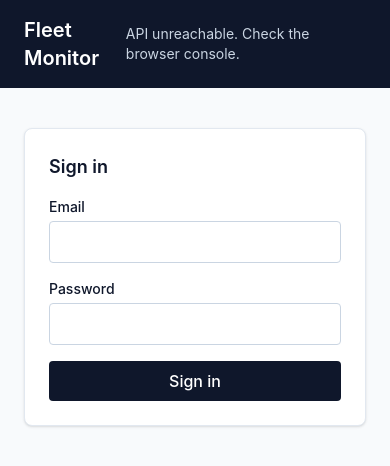
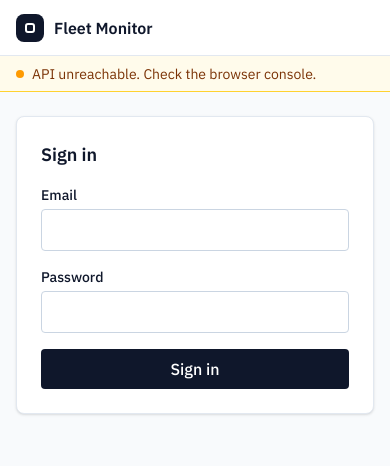
Before and after one commit to Aash55/iot-fleet-monitor, a React (Vite) app in the folder web/: page /login in a window 390 px wide. Shown: the top 466 px of the page. Built offline with nearby package versions, Linux system fonts and the light colour scheme; no server answers.

Commit message:
web: P8-a top bar redesign (IBM Plex, health tone, mobile health row)

```diff
--- a/web/index.html
+++ b/web/index.html
@@ -1,4 +1,4 @@
-<!-- web/index.html -> ye f-step P6.4-f1 pe daalni hai (title "web" -> "IoT Fleet Monitor") -->
+<!-- web/index.html -> ye f-step P8-a pe daalni hai (P6.4-f1: title; P8-a: IBM Plex Sans font) -->
 <!doctype html>
 <html lang="en">
   <head>
@@ -6,6 +6,11 @@
     <link rel="icon" type="image/svg+xml" href="/favicon.svg" />
     <meta name="viewport" content="width=device-width, initial-scale=1.0" />
     <title>IoT Fleet Monitor</title>
+    <!-- P8-a: design ka font. preconnect = font server se connection pehle hi khol lo.
+         display=swap = font aane tak system font dikhao, text chhupao mat. -->
+    <link rel="preconnect" href="https://fonts.googleapis.com" />
+    <link rel="preconnect" href="https://fonts.gstatic.com" crossorigin />
+    <link rel="stylesheet" href="https://fonts.googleapis.com/css2?family=IBM+Plex+Sans:wght@400;500;600&display=swap" />
   </head>
   <body>
     <div id="root"></div>
--- a/web/src/App.jsx
+++ b/web/src/App.jsx
@@ -1,12 +1,14 @@
-// web/src/App.jsx  -> ye f-step 3 pe daalni hai (P3.3: /devices/:id route)
+// web/src/App.jsx  -> ye f-step P8-a pe daalni hai (P3.3: /devices/:id route; P8-a: TopBar + naya page container)
 import { Suspense, lazy, useCallback, useEffect, useState } from 'react'
-import { Link, Navigate, Route, Routes, useLocation, useNavigate } from 'react-router'
+import { Navigate, Route, Routes, useLocation, useNavigate } from 'react-router'
 import { useQueryClient } from '@tanstack/react-query'
 import { getHealth, getMe } from './api.js'
 import { readToken, saveToken, clearToken } from './auth.js'
+import { HEALTH_CHECKING } from './health.js'
 import LoginForm from './LoginForm.jsx'
 import DevicesList from './DevicesList.jsx'
 import RequireAuth from './RequireAuth.jsx'
+import TopBar from './TopBar.jsx'
 
 // Recharts bhaari hai (~350 kB). Chart sirf device page pe chahiye, isliye wo page alag
 // file (chunk) mein banta hai aur tabhi download hota hai jab koi device kholo.
@@ -14,7 +16,7 @@ import RequireAuth from './RequireAuth.jsx'
 const DeviceDetail = lazy(() => import('./DeviceDetail.jsx'))
 
 export default function App() {
-  const [apiStatus, setApiStatus] = useState('Checking API...')
+  const [apiStatus, setApiStatus] = useState(HEALTH_CHECKING)
   const [session, setSession] = useState(() => {
     const token = readToken()
     return token ? { token, user: null } : null
@@ -58,25 +60,11 @@ export default function App() {
 
   return (
     <div className="min-h-screen bg-slate-50 text-slate-900">
-      <header className="flex items-center justify-between bg-slate-900 px-6 py-4 text-white">
-        <Link to="/devices" className="text-xl font-semibold hover:text-slate-300">
-          Fleet Monitor
-        </Link>
-        <div className="flex items-center gap-4">
-          <p className="text-sm text-slate-300">{apiStatus}</p>
-          {session && (
-            <button
-              type="button"
-              onClick={handleLogout}
-              className="rounded border border-slate-500 px-3 py-1 text-sm hover:bg-slate-800"
-            >
-              Log out
-            </button>
-          )}
-        </div>
-      </header>
+      {/* Login page pe session nahi -> onLogout undefined -> Log out button nahi dikhta */}
+      <TopBar apiStatus={apiStatus} onLogout={session ? handleLogout : undefined} />
 
-      <main className="mx-auto max-w-3xl px-6 py-10">
+      {/* P8-a: design ka container. max-w-5xl = 1024px. Phone pe px-4 py-6, 640px+ pe px-6 py-8. */}
+      <main className="mx-auto max-w-5xl px-4 py-6 sm:px-6 sm:py-8">
         <Routes>
           <Route
             path="/login"
--- /dev/null
+++ b/web/src/TopBar.jsx
@@ -0,0 +1,83 @@
+// web/src/TopBar.jsx  -> ye f-step P8-a pe daalni hai (NAYI file - Claude Design top bar)
+// Pehle ye sab App.jsx ke andar ek kaala header tha. Ab safed bar, aur health ka rang
+// uske matlab se (health.js). Desktop (sm = 640px+) pe health bar ke andar; phone pe bar
+// mein jagah nahi, to health bar ke NEECHE alag patti mein.
+import { Link } from 'react-router'
+import { healthTone } from './health.js'
+
+const FOCUS = 'focus-visible:outline-2 focus-visible:outline-offset-2 focus-visible:outline-blue-600'
+
+// Dot ka rang tone se. checking = khaali gola (abhi pata nahi), baaki bhare hue.
+const DOT = {
+  ok: 'size-2 rounded-full bg-slate-400',
+  checking: 'size-2 rounded-full border-[1.5px] border-slate-400',
+  warn: 'size-2 rounded-full bg-amber-500',
+}
+
+// Desktop: warn ho to amber "pill" (goli jaisa dabba), warna sirf dot + text.
+const DESKTOP = {
+  ok: 'text-slate-600',
+  checking: 'text-slate-500',
+  warn: 'h-7 rounded-full bg-amber-50 px-2.5 text-amber-900 ring-1 ring-amber-300 ring-inset',
+}
+
+function HealthText({ status, tone }) {
+  return (
+    <>
+      <span aria-hidden="true" className={`flex-none ${DOT[tone]}`} />
+      {status}
+    </>
+  )
+}
+
+export default function TopBar({ apiStatus, onLogout }) {
+  const tone = healthTone(apiStatus)
+
+  return (
+    <>
+      <header className="flex h-14 items-center justify-between border-b border-slate-200 bg-white px-4 sm:px-6">
+        <Link to="/devices" className={`flex items-center gap-2.5 rounded-md ${FOCUS}`}>
+          {/* Logo: kaala chokor, andar safed khaali chokor. Sirf sajawat -> aria-hidden. */}
+          <span aria-hidden="true" className="grid size-7 place-items-center rounded-lg bg-slate-900">
+            <span className="size-2.5 rounded-[3px] border-2 border-white" />
+          </span>
+          <span className="text-base font-semibold">Fleet Monitor</span>
+        </Link>
+
+        <div className="flex items-center gap-4">
+          <p role="status" className={`hidden items-center gap-2 text-sm sm:inline-flex ${DESKTOP[tone]}`}>
+            <HealthText status={apiStatus} tone={tone} />
+          </p>
+          {onLogout && (
+            <>
+              <span aria-hidden="true" className="hidden h-5 w-px bg-slate-200 sm:block" />
+              <button
+                type="button"
+                onClick={onLogout}
+                className={`h-11 rounded-lg border border-slate-300 bg-white px-3 text-sm font-medium text-slate-700 hover:bg-slate-50 sm:h-9 ${FOCUS}`}
+              >
+                Log out
+              </button>
+            </>
+          )}
+        </div>
+      </header>
+
+      {/* Phone ki health patti. sm:hidden = 640px+ pe gayab (upar wala dikhta hai). */}
+      <div
+        className={`flex h-9 items-center border-b px-4 sm:hidden ${
+          tone === 'warn' ? 'border-amber-300 bg-amber-50' : 'border-slate-200 bg-white'
+        }`}
+      >
+        <p
+          role="status"
+          className={`inline-flex items-center gap-2 text-sm ${
+            tone === 'warn' ? 'text-amber-900' : DESKTOP[tone]
+          }`}
+        >
+          <HealthText status={apiStatus} tone={tone} />
+        </p>
+      </div>
+    </>
+  )
+}
--- /dev/null
+++ b/web/src/health.js
@@ -0,0 +1,19 @@
+// web/src/health.js  -> ye f-step P8-a pe daalni hai (NAYI file)
+// Top bar ka health text (getHealth ka jawab) -> kaunsa rang dikhana hai.
+// Alag .js file kyun: pure function hai, `node --test` se bina browser ke test ho jaata hai
+// (chartData.js jaisa). Component file (.jsx) se sirf component export hone chahiye.
+
+export const HEALTH_CHECKING = 'Checking API...'
+// Ye text api.js ke getHealth() se AKSHAR-SHA-AKSHAR milna chahiye. Dono jagah test isi
+// string ko pakad ke rakhte hain (getHealth T1 + health.test.js), to ek badla to test tootega.
+export const HEALTH_OK = 'API ok, database ok'
+
+// 'ok'       -> slate (grey) dot. Hara NAHI: hara = device online, uska matlab alag hai.
+// 'checking' -> khaali (hollow) dot, abhi jawab nahi aaya.
+// 'warn'     -> amber. Database down, HTTP error, API unreachable - sab "dhyan do".
+//               Laal NAHI: laal sirf attack ke liye hai.
+export function healthTone(status) {
+  if (status === HEALTH_OK) return 'ok'
+  if (status === HEALTH_CHECKING) return 'checking'
+  return 'warn'
+}
--- a/web/src/index.css
+++ b/web/src/index.css
@@ -1 +1,16 @@
+/* web/src/index.css  -> ye f-step P8-a pe daalni hai (Claude Design redesign: font + page base) */
 @import "tailwindcss";
+
+/* Tailwind 4 mein theme CSS ke andar hi set hota hai (tailwind.config.js nahi).
+   --font-sans badla = har jagah ki `font-sans` (aur body ka default) IBM Plex Sans.
+   Font file index.html ka Google Fonts <link> laata hai. Na aaye to baaki naam
+   (system font) chalte hain - page tootega nahi, bas font alag dikhega. */
+@theme {
+  --font-sans: "IBM Plex Sans", ui-sans-serif, system-ui, -apple-system, "Segoe UI", sans-serif;
+}
+
+@layer base {
+  body {
+    @apply bg-slate-50 text-slate-900 antialiased;
+  }
+}
```
Also changed, not shown: 1 other file (tests, documents, lock files or other folders).
